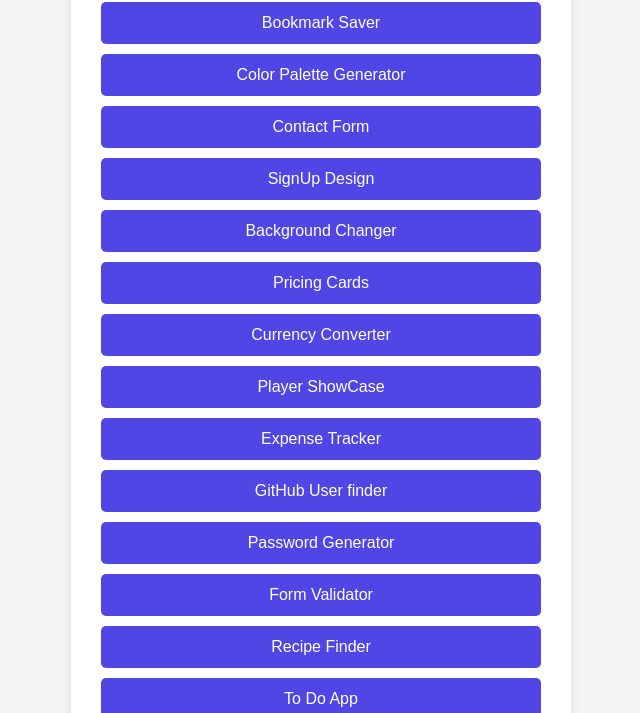
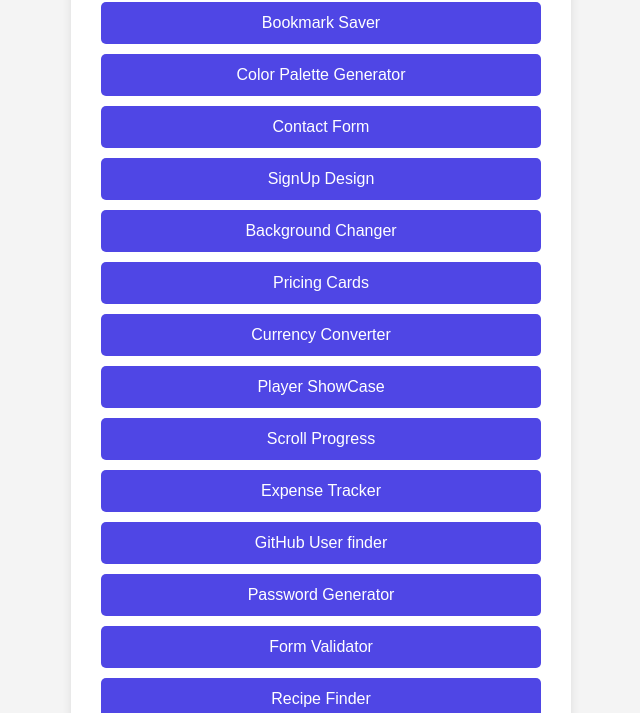
Before and after one commit to Adarshreddy2504/JS-MINI-PROJECTS, a plain HTML site: page index.html in a window 1280 px wide. Shown: the part 85-798 px from the top of the page, without its empty margins (319-959 px from the left). Drawn offline with Linux system fonts and the light colour scheme.

Commit message:
Updated Homepage (Scroll-Progress Indicator)

```diff
--- a/index.html
+++ b/index.html
@@ -18,6 +18,7 @@
             <li><a href="PRICING-CARDS/index.html">Pricing Cards</a></li>
             <li><a href="CURRENCY-CONVERTER/index.html">Currency Converter</a></li>
             <li><a href="PLAYERS-SHOWCASE/index.html">Player ShowCase</a></li>
+            <li><a href="SCROLL-PROGRESS/index.html">Scroll Progress</a></li>
             <li><a href="EXPENSE-TRACKER/index.html">Expense Tracker</a></li>
             <li><a href="GITHUB-FINDER/index.html">GitHub User finder</a></li>
             <li><a href="PASSWORD-GENERATER/index.html">Password Generator</a></li>
```
